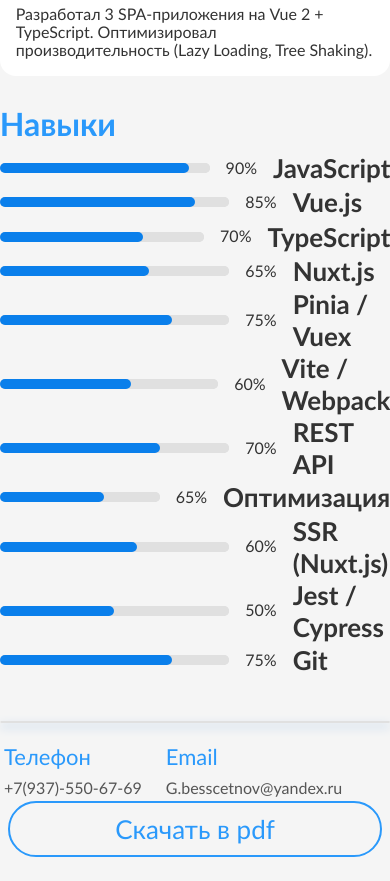
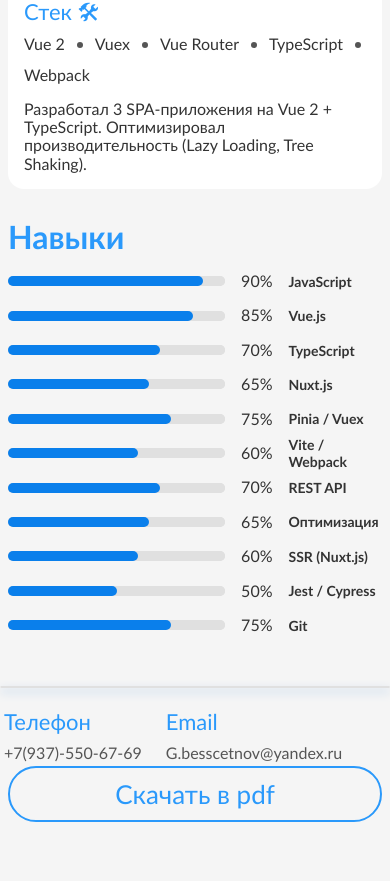
Before and after one commit to reekwul/resume, a Next.js app: page / in a window 390 px wide. Shown: the part 2953-3834 px from the top of the page. After the commit the page ends 3799 px from the top, so only its background shows below. Built offline with nearby package versions, Linux system fonts and the light colour scheme.

Commit message:
Правка адаптации

```diff
--- a/src/ui/progressbar/ProgressBar.module.css
+++ b/src/ui/progressbar/ProgressBar.module.css
@@ -9,6 +9,12 @@
     margin: 0;
     flex: 1;
     color: var(--text-primary);
+}
+@media screen and (max-width: 768px) {
+    .wrapper h3{
+        font-size: 14px;
+    }
+
 }
 .progress{
     flex: 3;
```
